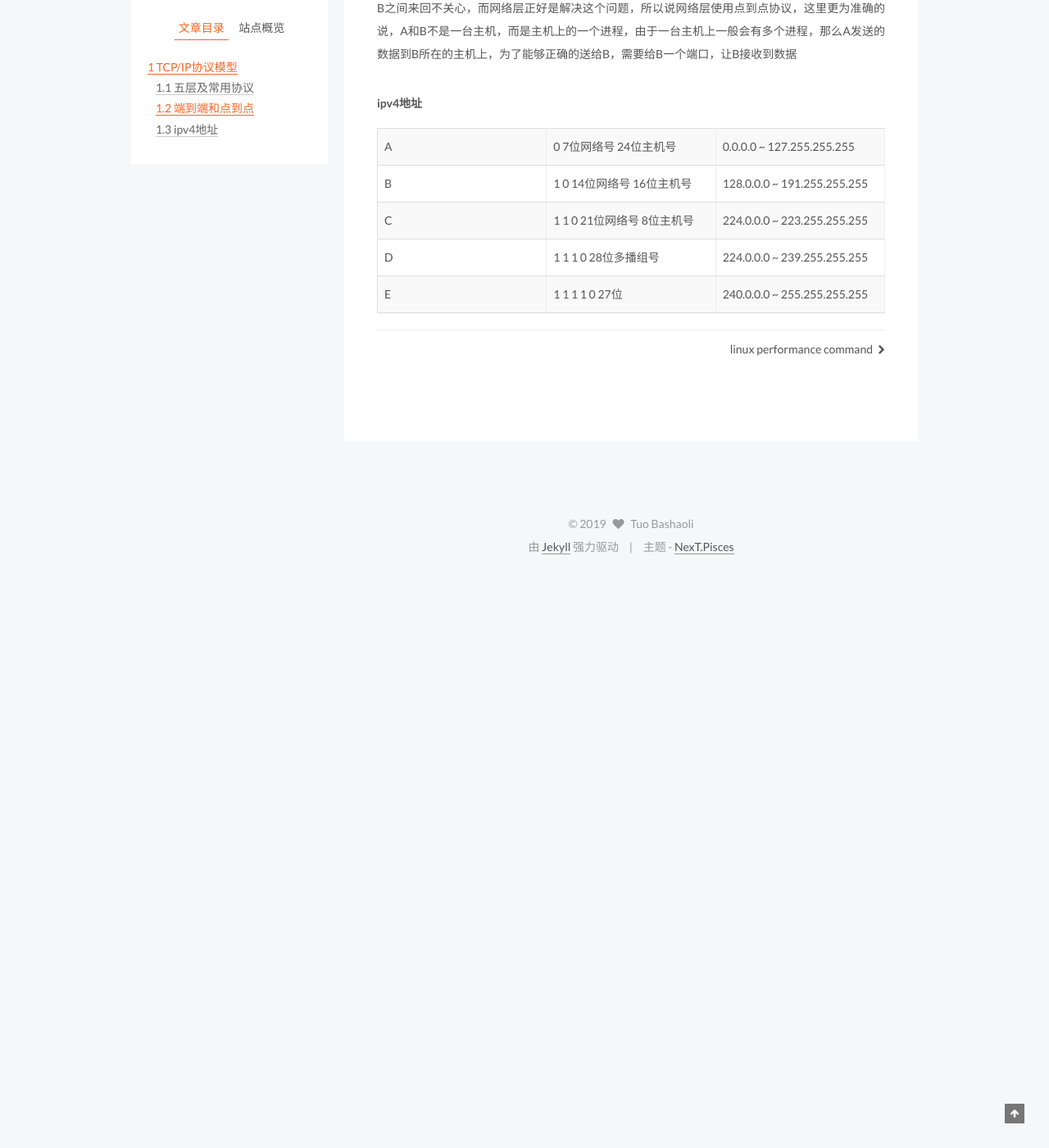
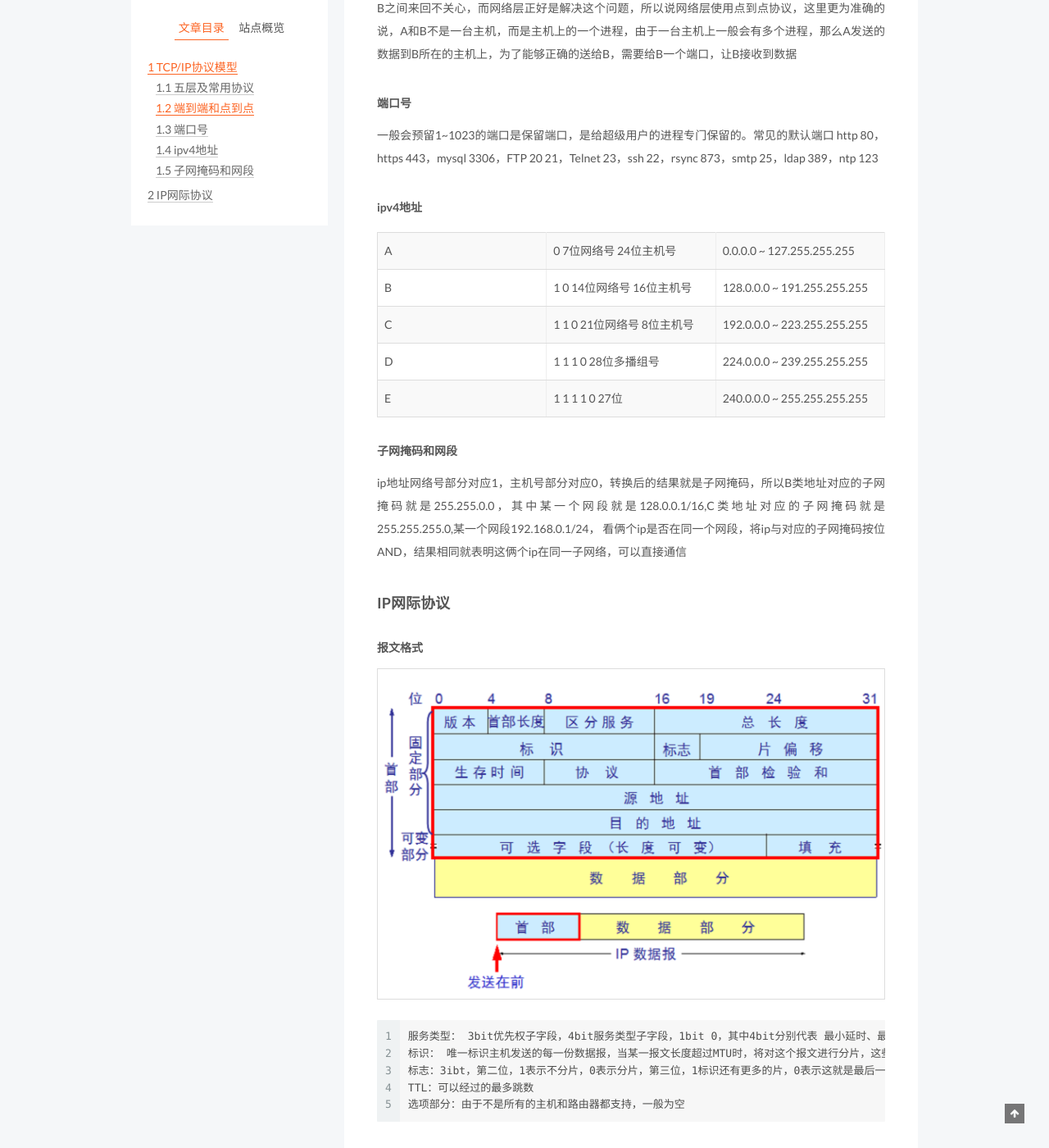
Before and after one commit to tuobashaoli/tuobashaoli.github.io, a Jekyll site: the page built from _posts/2019-04-17-internet-protocol.markdown, in a window 1280 px wide and 1400 px high, scrolled down 699 px. Shown: the whole window at 82% size. Built offline with Jekyll 4.4.1, drawn with Linux system fonts in a browser that asks for light colours; comment, search, counter and statistics services are not loaded; before the commit the page ends 1387 px from its top, so only the background shows below that.

Commit message:
update ip

````diff
--- a/_posts/2019-04-17-internet-protocol.markdown
+++ b/_posts/2019-04-17-internet-protocol.markdown
@@ -21,10 +21,36 @@ title: "internet protocol"
 
 应用层和传输层使用端到端协议，也就是说，应用关心的是一端到另一端的通信，比如A访问B的上的一个网站，那么端到端协议解决A和B怎么解析俩者之间的数据，而对这些数据怎么一步一步在A和B之间来回不关心，而网络层正好是解决这个问题，所以说网络层使用点到点协议，这里更为准确的说，A和B不是一台主机，而是主机上的一个进程，由于一台主机上一般会有多个进程，那么A发送的数据到B所在的主机上，为了能够正确的送给B，需要给B一个端口，让B接收到数据
 
+##### 端口号
+
+一般会预留1~1023的端口是保留端口，是给超级用户的进程专门保留的。常见的默认端口
+http 80，https 443，mysql 3306，FTP 20 21，Telnet 23，ssh 22，rsync 873，smtp 25，ldap 389，ntp 123
+
 ##### ipv4地址
 
 |A| 0 7位网络号 24位主机号 | 0.0.0.0 ~ 127.255.255.255
 |B| 1 0 14位网络号 16位主机号 | 128.0.0.0 ~ 191.255.255.255
-|C| 1 1 0 21位网络号 8位主机号 | 224.0.0.0 ~ 223.255.255.255
+|C| 1 1 0 21位网络号 8位主机号 | 192.0.0.0 ~ 223.255.255.255
 |D| 1 1 1 0 28位多播组号 | 224.0.0.0 ~ 239.255.255.255
 |E| 1 1 1 1 0 27位 | 240.0.0.0 ~ 255.255.255.255
+
+##### 子网掩码和网段
+
+ip地址网络号部分对应1，主机号部分对应0，转换后的结果就是子网掩码，所以B类地址对应的子网掩码就是255.255.0.0，其中某一个网段就是128.0.0.1/16,C类地址对应的子网掩码就是255.255.255.0,某一个网段192.168.0.1/24，
+看俩个ip是否在同一个网段，将ip与对应的子网掩码按位AND，结果相同就表明这俩个ip在同一子网络，可以直接通信
+
+### IP网际协议
+
+##### 报文格式
+
+![avatar](/assets/images/ip.png)
+
+```
+服务类型： 3bit优先权子字段，4bit服务类型子字段，1bit 0，其中4bit分别代表 最小延时、最大吞吐量、最高可靠性、最小费用，但是多数的TCP/IP协议都不支持该选项，但仍有一些协议，比如OSPF能根据该值进行决策。
+标识： 唯一标识主机发送的每一份数据报，当某一报文长度超过MTU时，将对这个报文进行分片，这些分片的标识字段是一样的，通过片偏移字段区分
+标志：3ibt，第二位，1表示不分片，0表示分片，第三位，1标识还有更多的片，0表示这就是最后一片
+TTL：可以经过的最多跳数
+选项部分：由于不是所有的主机和路由器都支持，一般为空
+```
+
+#####  选路
````
Also changed, not shown: assets/images/ip.png (added).
